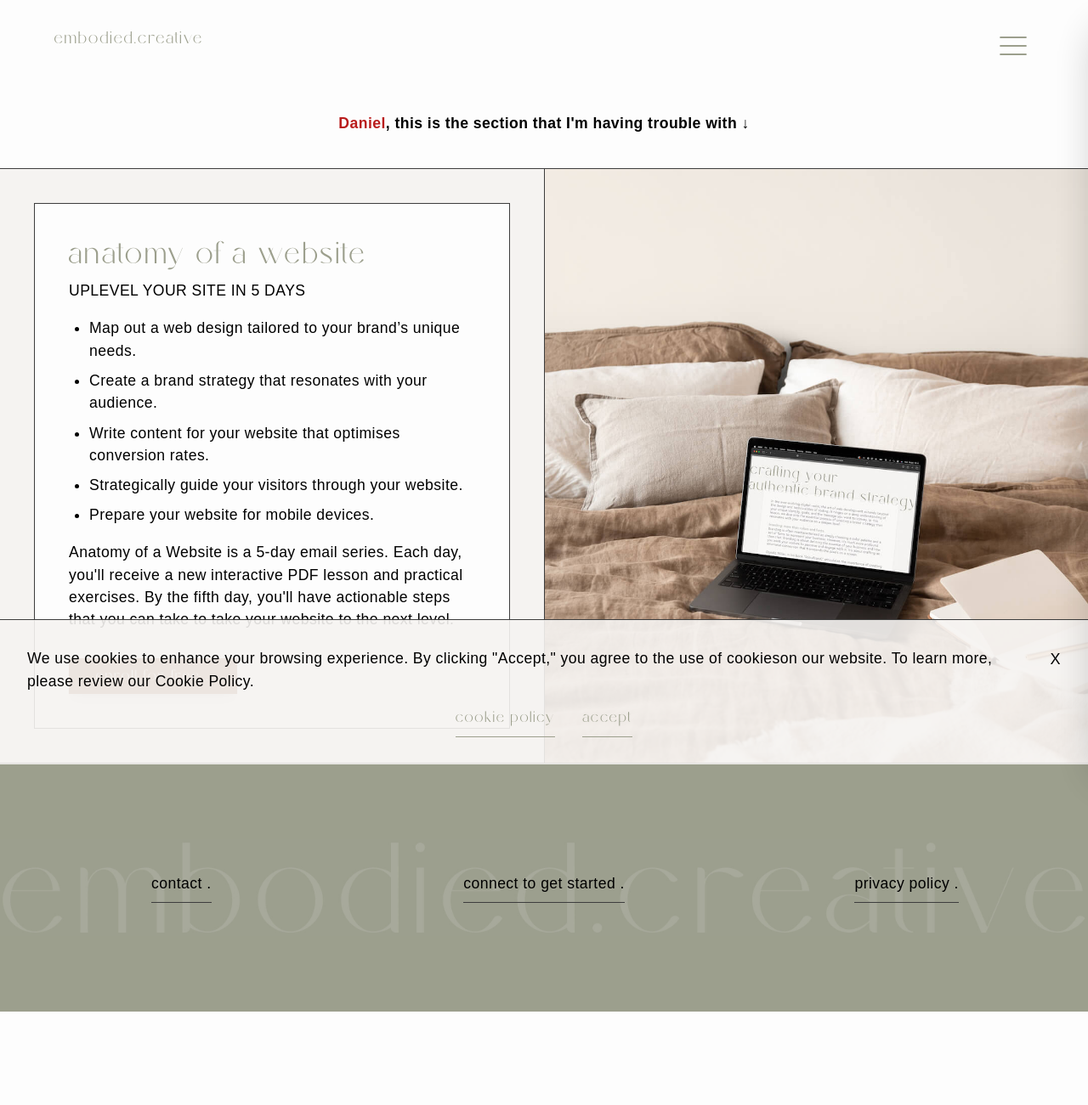
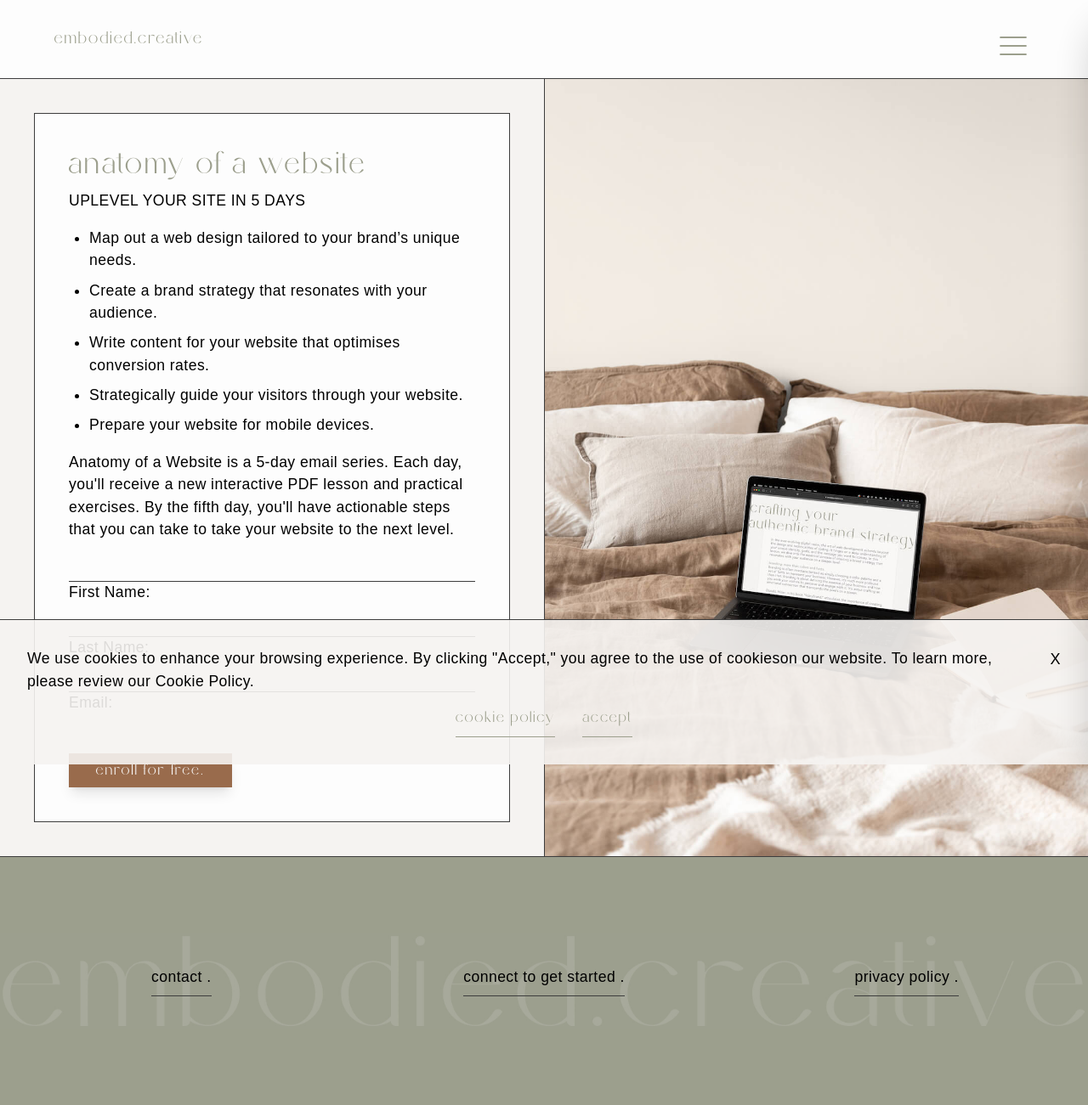
Before and after one commit to brittwoodard/embodied-creative, a Jekyll site: the page built from anatomy-of-a-website.html, in a window 1280 px wide. Shown: the whole page at 85% size. Built offline with Jekyll 4.4.1, drawn with Linux system fonts in a browser that asks for light colours; nearby versions of some CDN libraries; some web fonts are replaced; before the commit the page ends 1191 px from its top, so only the background shows below that.

Commit message:
lead magnet mobile

```diff
--- a/anatomy-of-a-website.html
+++ b/anatomy-of-a-website.html
@@ -2,8 +2,53 @@
 layout: default
 hide-from-google: true
 ---
-<p class="p-10 text-center font-bold"><span class="text-red-700">Daniel</span>, this is the section that I'm having trouble with ↓</p>
-<section class="grid grid-cols-2 bg-medium border-y border-black divide-x-[1px] divide-black">
+<!-- Mobile -->
+<section class="lg:hidden bg-light">
+    <div class="bg-image-style min-h-[60vh]"
+        style="background-image: url('/images/samkalpa-portfolio-2.jpg');background-position: 50% 70%;"></div>
+    <div>
+        <div class="py-10p px-5p bg-medium border-y border-black">
+            <h2 class="text-4xl mb-[0.25em]">Anatomy Of A Website</h2>
+            <p class="uppercase mb-[1em]">Uplevel Your Site In 5 Days</p>
+            <ul>
+                <li>Map out a web design tailored to your brand’s unique needs.</li>
+                <li>Create a brand strategy that resonates with your audience.</li>
+                <li>Write content for your website that optimises conversion rates.</li>
+                <li>Strategically guide your visitors through your website.</li>
+                <li>Prepare your website for mobile devices.</li>
+            </ul>
+            <p class="mt-[1em]">Anatomy of a Website is a 5-day email series. Each day, you'll receive a new interactive
+                PDF lesson and practical exercises. By the fifth day, you'll have actionable steps that you can take to
+                take your website to the next level.</p>
+            <div>
+                <form name="lead" method="post" data-netlify="true" action="/index.html" onSubmit="submit"
+                    data-netlify-honeypot="pot-field" class="leading-6">
+
+                    <input class="d-none" name="bot-field">
+                    <div class="mb-4">
+                        <input type="text" id="first-name" name="first-name" class="block border-b border-black w-full">
+                        <label for="first-name">First Name:</label>
+                    </div>
+
+                    <div class="mb-4">
+                        <input type="text" id="last-name" name="last-name" class="block border-b border-black w-full">
+                        <label for="last-name">Last Name:</label>
+                    </div>
+
+                    <div class="mb-4">
+                        <input type="email" id="email" name="email" class="block border-b border-black w-full">
+                        <label for="email">Email:</label>
+                    </div>
+
+                    <button type="submit" class="button">Enroll for free.</button>
+                </form>
+            </div>
+        </div>
+    </div>
+</section>
+
+<!-- Desktop -->
+<section class="hidden lg:grid grid-cols-2 bg-medium border-y border-black divide-x-[1px] divide-black">
     <div class="p-10">
         <div class="p-10 bg-light border border-black">
             <h2 class="text-4xl mb-[0.25em]">Anatomy Of A Website</h2>
@@ -15,9 +60,31 @@
                 <li>Strategically guide your visitors through your website.</li>
                 <li>Prepare your website for mobile devices.</li>
             </ul>
-            <p class="mt-[1em]">Anatomy of a Website is a 5-day email series. Each day, you'll receive a new interactive PDF lesson and practical exercises. By the fifth day, you'll have actionable steps that you can take to take your website to the next level.</p>
+            <p class="mt-[1em]">Anatomy of a Website is a 5-day email series. Each day, you'll receive a new interactive
+                PDF lesson and practical exercises. By the fifth day, you'll have actionable steps that you can take to
+                take your website to the next level.</p>
             <div>
-                <span href="#" class="button lead-button cursor-pointer">Enroll for free .</span>
+                <form name="lead" method="post" data-netlify="true" action="/index.html" onSubmit="submit"
+                    data-netlify-honeypot="pot-field" class="leading-6">
+
+                    <input class="d-none" name="bot-field">
+                    <div class="mb-4">
+                        <input type="text" id="first-name" name="first-name" class="block border-b border-black w-full">
+                        <label for="first-name">First Name:</label>
+                    </div>
+
+                    <div class="mb-4">
+                        <input type="text" id="last-name" name="last-name" class="block border-b border-black w-full">
+                        <label for="last-name">Last Name:</label>
+                    </div>
+
+                    <div class="mb-4">
+                        <input type="email" id="email" name="email" class="block border-b border-black w-full">
+                        <label for="email">Email:</label>
+                    </div>
+
+                    <button type="submit" class="button">Enroll for free.</button>
+                </form>
             </div>
         </div>
     </div>
--- a/assets/css/output-style.css
+++ b/assets/css/output-style.css
@@ -1086,6 +1086,10 @@
   padding-top: 2rem;
   padding-bottom: 2rem;
 }
+.px-10 {
+  padding-left: 2.5rem;
+  padding-right: 2.5rem;
+}
 .pb-10p {
   padding-bottom: 10%;
 }
@@ -1521,6 +1525,12 @@
   .lg\:mt-\[190\%\] {
     margin-top: 190%;
   }
+  .lg\:grid {
+    display: grid;
+  }
+  .lg\:hidden {
+    display: none;
+  }
   .lg\:w-\[43\%\] {
     width: 43%;
   }
--- a/menu.html
+++ b/menu.html
@@ -22,7 +22,7 @@
             </h3>
         </a>
         <!-- Pricing -->
-        <a href="/index.html" class="w-[70%] md:w-[58%] lg:w-[43%] xl:w-[33%] shrink-0">
+        <a href="/pricing.html" class="w-[70%] md:w-[58%] lg:w-[43%] xl:w-[33%] shrink-0">
             <div class="bg-image-style gallery-items flex flex-col justify-center min-h-[21rem] sm:min-h-[36rem]"
                 style="background-image: url('/images/portfolio-projects/your-digital-sanctuary/your-digital-sanctuary-mobile.jpg');"></div>
             <h3 class="menu-heading">pricing
```
Also changed, not shown: _includes/lead-magnet-anatomy-of-a-website.html (+4 -7 lines).
